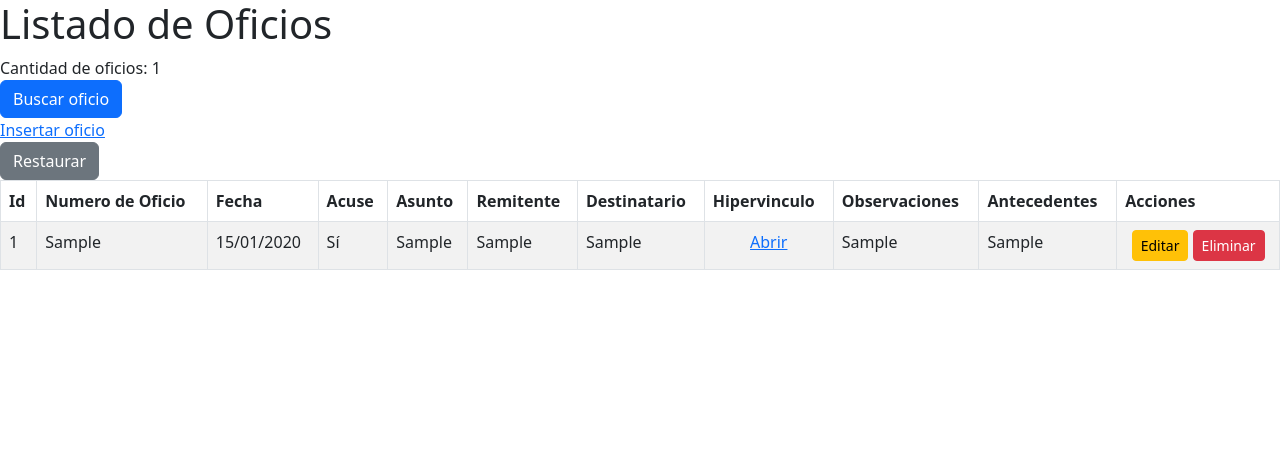
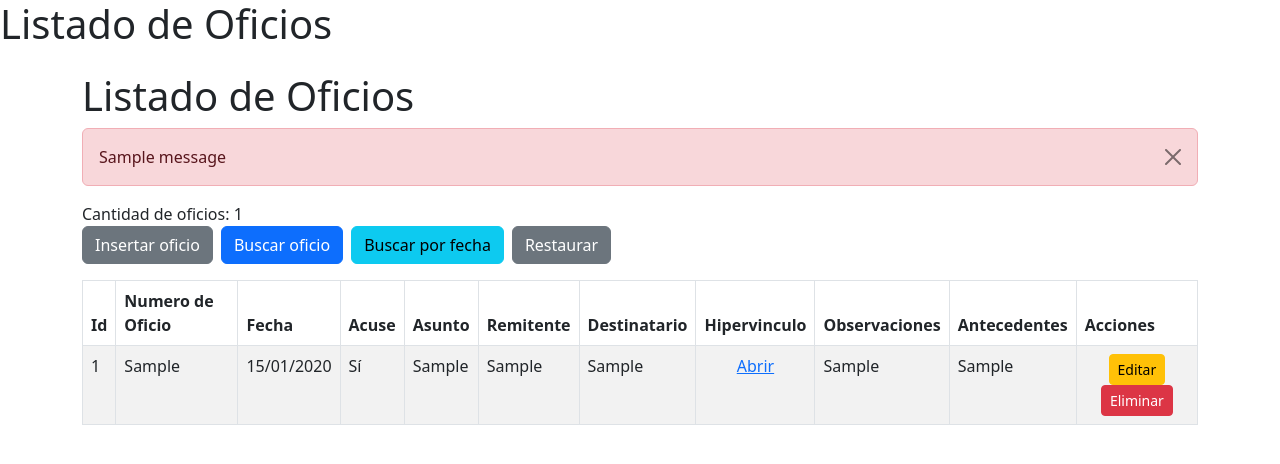
Before and after one commit to Guizarob/oficios-flask, a Flask app: page / in a window 1280 px wide. Shown: the top 464 px of the page. Run offline with Flask 3, Linux system fonts and the light colour scheme; tables that the repository leaves empty hold one stand-in row (values such as "Sample post"); one stand-in notice (Sample message) is shown.

Commit message:
agregamos buscador de fecha

```diff
--- a/app.py
+++ b/app.py
@@ -1,4 +1,4 @@
-from flask import Flask, render_template, request, redirect, url_for
+from flask import Flask, render_template, request, redirect, url_for, flash
 from models import Oficios
 from databases import db
 from forms import OficioForm
@@ -6,6 +6,9 @@ from flask_migrate import Migrate
 
 from dotenv import load_dotenv
 import os
+
+import datetime
+import calendar
 
 load_dotenv()
 
@@ -24,6 +27,26 @@ db.init_app(app)
 migrate = Migrate(app, db)
 
 app.config['SECRET_KEY'] = os.getenv('SECRET_KEY')
+
+# ---------------------------------------------------------
+#           MESES
+
+MESES = {
+    'enero': 1,
+    'febrero': 2,
+    'marzo': 3,
+    'abril': 4,
+    'mayo': 5,
+    'junio': 6,
+    'julio': 7,
+    'agosto': 8,
+    'septiembre': 9,
+    'octubre': 10,
+    'noviembre': 11,
+    'diciembre': 12
+}
+
+#-------------------------------------------------------
 
 @app.route('/')
 def inicio():
@@ -96,5 +119,48 @@ def buscar_oficio():
 
     return render_template('index.html', datos = oficios, total = len(oficios))
 
+@app.route('/buscar-fecha')
+def buscar_fecha():
+
+    query_fecha = request.args.get('fecha')
+
+    if not query_fecha:
+        flash('Debes ingresar una fecha')
+        return redirect(url_for('inicio'))
+
+    try:
+        partes = query_fecha.lower().split()
+
+        if len(partes) != 2:
+            raise ValueError
+
+        mes_texto = partes[0]
+        anio = int(partes[1])
+
+        mes = MESES.get(mes_texto)
+
+        if not mes:
+            raise ValueError
+
+        fecha_inicio = datetime.date(anio, mes, 1)
+
+        ultimo_dia = calendar.monthrange(anio, mes)[1]
+
+        fecha_fin = datetime.date(anio, mes, ultimo_dia)
+
+        oficios = Oficios.query.filter(
+            Oficios.fecha.between(fecha_inicio, fecha_fin)
+        ).all()
+
+        return render_template(
+            'index.html',
+            datos=oficios,
+            total=len(oficios)
+        )
+
+    except:
+        flash('Formato inválido. Usa por ejemplo: mayo 2026')
+        return redirect(url_for('inicio'))
+
 if __name__ == '__main__':
     app.run(debug=True)
--- a/templates/index.html
+++ b/templates/index.html
@@ -8,10 +8,39 @@
 </head>
 <body>
     <h1>Listado de Oficios</h1>
+<body>
+
+    <div class="container mt-4">
+
+        <h1>Listado de Oficios</h1>
+
+        {% with messages = get_flashed_messages() %}
+            {% if messages %}
+                {% for message in messages %}
+                    <div class="alert alert-danger alert-dismissible fade show" role="alert">
+
+                        {{ message }}
+
+                        <button type="button"
+                                class="btn-close"
+                                data-bs-dismiss="alert">
+                        </button>
+
+                    </div>
+                {% endfor %}
+            {% endif %}
+        {% endwith %}
+
+
     <div>
         Cantidad de oficios: {{ total }}
     </div>
+    <div class="d-flex gap-2 mb-3">
+
         <div>
+            <a href="{{ url_for('insertar_oficio')}}" class="btn btn-secondary"> Insertar oficio</a>
+        </div>
+
         <button class="btn btn-primary" data-bs-toggle="modal" data-bs-target="#buscarModal">
         Buscar oficio
         </button>
@@ -49,7 +78,6 @@
                 </div>
             </div>
         </div>
-    </div>
 
         <script>
             function limpiarBusqueda() {
@@ -57,13 +85,73 @@
             }
         </script>
 
-    <div>
-        <a href="{{ url_for('insertar_oficio')}}"> Insertar oficio</a>
+        <button class="btn btn-info"
+            data-bs-toggle="modal"
+            data-bs-target="#buscarFechaModal">
+
+            Buscar por fecha
+
+        </button>
+
+        <div class="modal fade" id="buscarFechaModal" tabindex="-1">
+
+            <div class="modal-dialog">
+                <div class="modal-content">
+
+                    <form method="GET"
+                        action="{{ url_for('buscar_fecha') }}">
+
+                        <div class="modal-header">
+                            <h5 class="modal-title">
+                                Buscar por mes y año
+                            </h5>
+
+                            <button type="button"
+                                    class="btn-close"
+                                    data-bs-dismiss="modal">
+                            </button>
                         </div>
+
+                        <div class="modal-body">
+
+                            <input type="text"
+                                name="fecha"
+                                class="form-control"
+                                placeholder="Ej. mayo 2026">
+
+                        </div>
+
+                        <div class="modal-footer">
+
+                            <button type="submit"
+                                    class="btn btn-success">
+
+                                Buscar
+
+                            </button>
+
+                            <button type="button"
+                                    class="btn btn-secondary"
+                                    data-bs-dismiss="modal">
+
+                                Cerrar
+
+                            </button>
+
+                        </div>
+
+                    </form>
+
+                </div>
+            </div>
+        </div>
+
 
         <a href="{{ url_for('inicio') }}" class="btn btn-secondary">
             Restaurar
         </a>
+
+    </div>
 
     <div>
         <table  class="table table-striped table-bordered">
```
Lines whose indentation alone changed are shown as unchanged.
